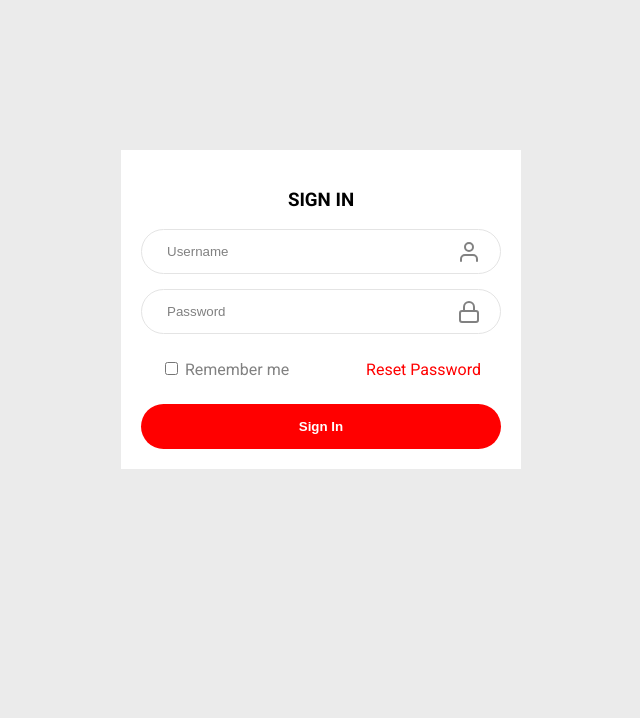
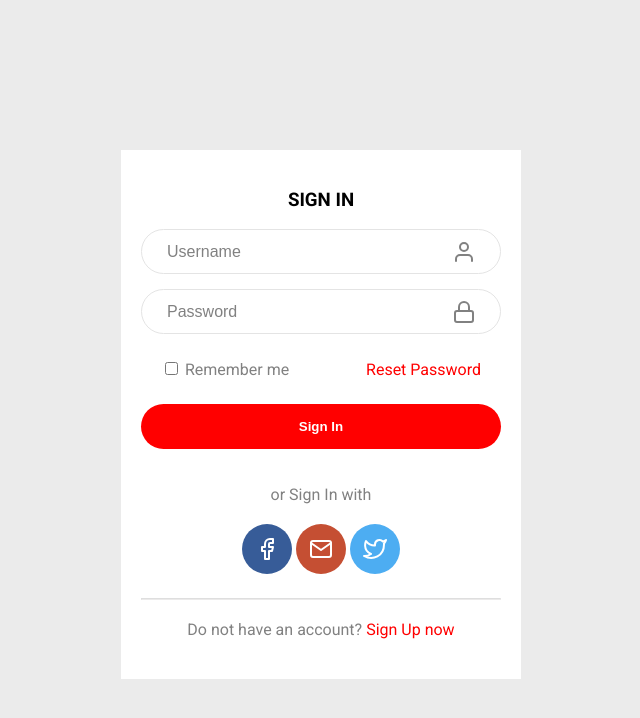
Before and after one commit to Maicon7500/form, a plain HTML site: page index.html in a window 1280 px wide. Shown: the whole page, without its empty margins (319-959 px from the left). Drawn offline with nearby package versions, Linux system fonts and the light colour scheme.

Commit message:
Inserção de Social Media
Css, Html

```diff
--- a/index.html
+++ b/index.html
@@ -29,8 +29,24 @@
                         <label for="remember">Remember me</label>
                     </div><a href="google.com">Reset Password</a>
                 </div>
+
                     <input type="submit" value="Sign In">
+                    <p>or Sign In with</p>
+                    <div class="social-media-container">
+                        <div class="icon-container">
+                                <i data-feather="facebook"></i>
+                            </div>
 
+                        <div class="icon-container">
+                                <i data-feather="mail"></i>
+                            </div>
+
+                        <div class="icon-container">
+                                <i data-feather="twitter"></i>
+                        </div>
+                    </div>
+                    <hr>
+                    <p class="footer">Do not have an account? <a href="google.com">Sign Up now</a></p>
         </form>
 
     </div>
--- a/style.css
+++ b/style.css
@@ -6,7 +6,7 @@ body {
 }
 
 *{
-    box-sizing:border-box;
+    box-sizing: border-box;
 }
 
 /*
@@ -19,7 +19,7 @@ body {
  twitter: #4dadf2;
 */
 
-.form-container{
+.form-container {
     background: white;
     margin: 150px auto;
     width: 400px;
@@ -28,11 +28,11 @@ body {
         padding: 20px;
     }
 
-   form h3{
+   form h3 {
         text-align: center;
     }
 
-    form .input-container{
+    form .input-container {
         position: relative;
         margin-bottom: 15px;
 
@@ -44,27 +44,29 @@ body {
         border-radius: 25px;
     }
 
-    form input[type="submit"]{
+    form input[type="submit"] {
         border: 0;
         background: red;
         color: white;
         font-weight: bold;
+        margin-bottom: 20px;
     }
 
     form .input-container input {
         border: 1px solid #E4E4E4;
         color: #818181;
         padding: 0 55px 0 25px;
+        font-size: 1rem;
 
     }
 
-    form .input-container input::placeholder{
+    form .input-container input::placeholder {
         color: #818181;
     }
 
-    svg {
+    form .input-container svg{
         position: absolute;
-        right: 20px;
+        right: 25px;
         top: calc(50% - 12px);
         color: #818181;
     }
@@ -75,13 +77,56 @@ body {
         color: #818181;
     }
 
-    .options-container .checkbox-container, a {
+    .options-container .checkbox-container, .options-container a {
         display: inline-block;
         width: 50%;
     }
 
-    .options-container a {
+    a {
         text-align: right;
         color: red;
         text-decoration: none;
     }
+
+    form p {
+        color: #818181;
+        text-align: center;
+    }
+
+    form .social-media-container {
+        margin: 20px auto;
+        width: fit-content;
+    }
+
+    form .social-media-container .icon-container {
+        background: #375c98;
+        display: inline-block;
+        width: 50px;
+        height: 50px;
+        border-radius: 50%;
+        position: relative;
+    }
+    form .social-media-container .icon-container:nth-child(2) {
+        background: #C54F33;
+    }
+
+    form .social-media-container .icon-container:nth-child(3) {
+        background: #4dadf2;
+    }
+
+    form .social-media-container .icon-container svg {
+        position: absolute;
+        top: calc(50% - 12px);
+        left: calc(50% - 12px);
+        color: white;
+    }
+
+    hr{
+        border-color: #847a7a27;
+    }
+
+   .footer{
+
+    width: fit-content;
+    margin: 20px auto;
+   }
```
